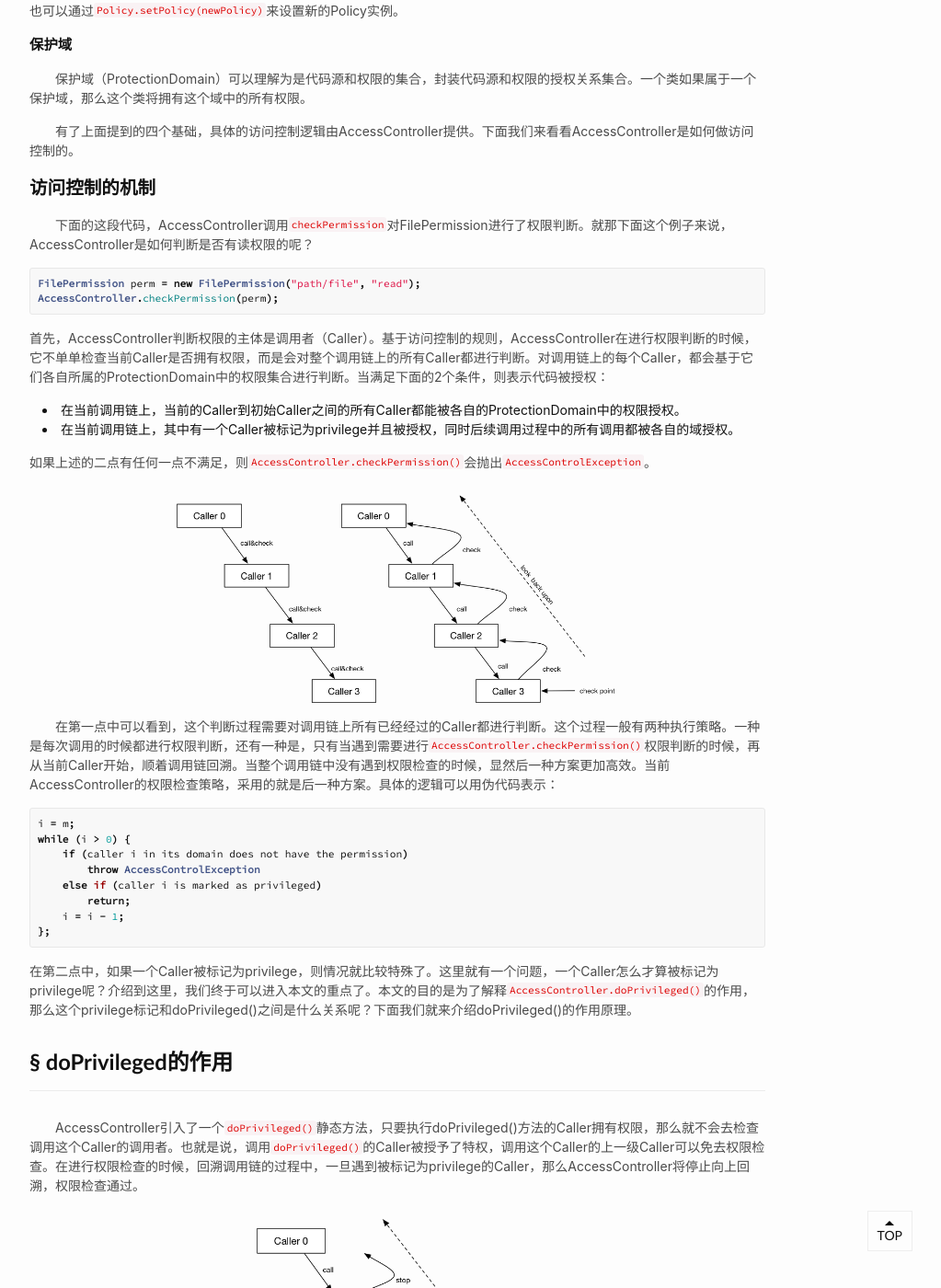
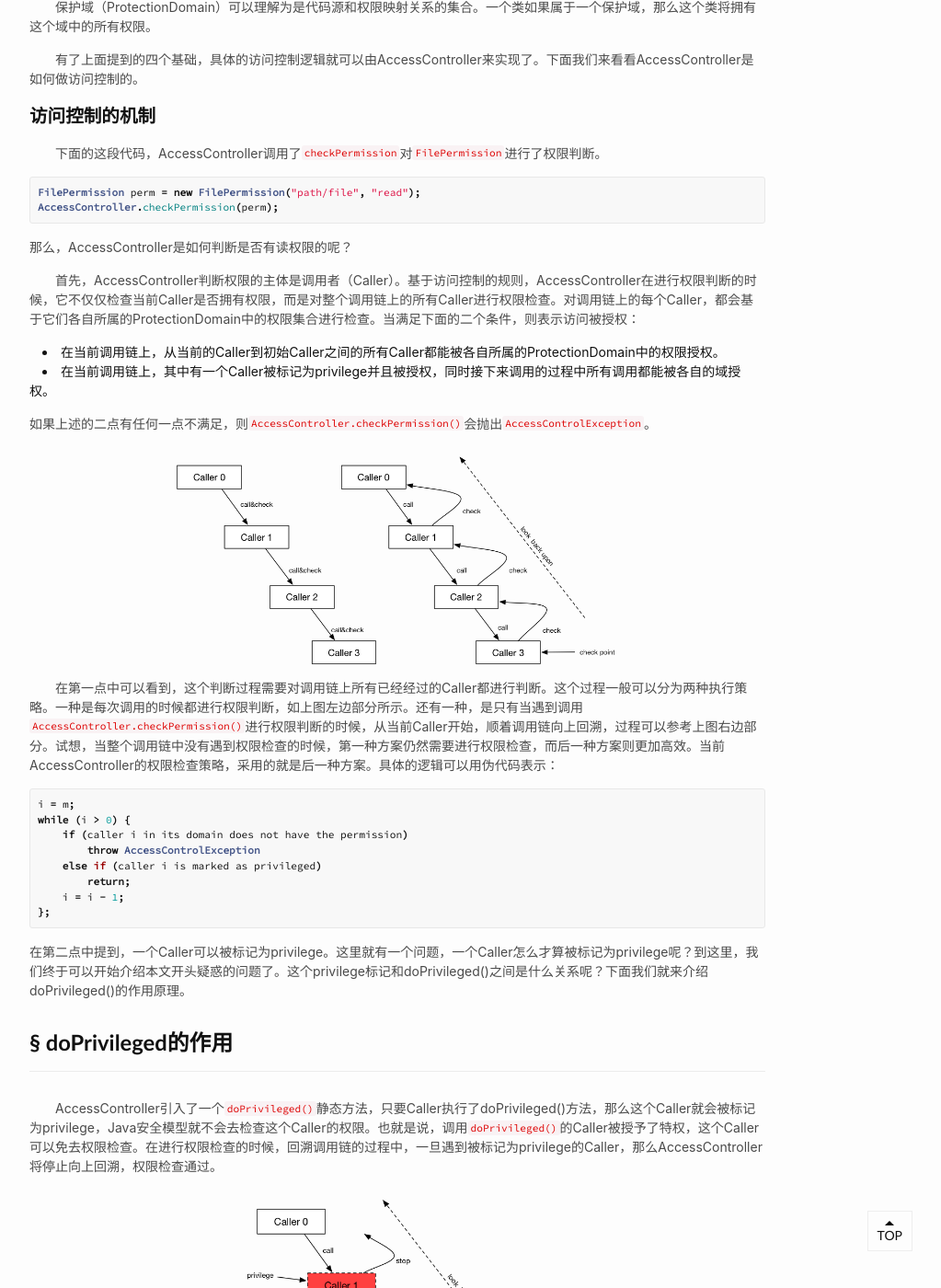
Before and after one commit to ddukee/ddukee.github.io, a Jekyll site: the page built from _posts/2019-08-15-AccessController的doPrivileged方法的作用.md, in a window 1280 px wide and 1400 px high, scrolled down 5812 px. Shown: the whole window at 92% size, without its empty margins (208-1231 px from the left). Built offline with Jekyll 4.4.1, drawn with Linux system fonts in a browser that asks for light colours; some web fonts are replaced; some of the changed text lies outside the part shown.

Commit message:
校对《AccessController.doPrivileged的作用》

```diff
--- a/_posts/2019-08-15-AccessController的doPrivileged方法的作用.md
+++ b/_posts/2019-08-15-AccessController的doPrivileged方法的作用.md
@@ -8,7 +8,9 @@
 ---
 
 ## 前言
-之前在看一些框架源码的时候，总是会遇到类似下面这样代码。每次遇到都不是很清楚`doPrivileged`方法的作用是什么。为了解答自己的疑惑，就去看了有关Java的安全相关的知识点，于是就有了这篇文章。
+之前在看一些框架源码的时候，总是会遇到类似下面这样的代码。每次遇到都不是很清楚`doPrivileged`方法的作用是什么。为了解答自己的疑惑，就去看了有关Java安全相关的知识点，于是就有了这篇文章。
+
+文本将从介绍Java安全模型开始，通过对Java安全模型的简单介绍，揭开`doPrivileged()`的面纱。
 
 {% highlight java %}
 AccessController.doPrivileged(
@@ -21,38 +23,36 @@
 );
 {% endhighlight %}
 
-文本将从Java的安全模型开始，通过对Java安全模型的简单介绍，揭开`doPrivileged()`的面纱。
-
 ## Java安全模型
 在开始介绍`doPrivileged()`的作用之前，我们有必要先了解下Java的安全模型。因为`doPrivileged()`方法是在Java的安全框架之下发挥作用的。
 
-Java语言随着互联网的兴起而逐步走向成熟。Java在设计之初就做了安全上的考虑，Java安全模型的设计需要考虑如何保证资源可以被Java程序安全的访问，并进行可控的授权。下面，我们将介绍Java的安全模型。
+Java语言随着互联网的兴起而逐步走向成熟，Java在设计之初就做了安全上的考虑。Java安全模型的设计需要考虑如何保证Java程序可以安全地访问资源，并进行可控的授权。下面，我们开始介绍Java的安全模型。
 
 ### 沙箱模型
-Java安全模型的最初版本（Java 1.0版本）是一个沙箱模型，沙箱模型提供一个非常受限的运行环境供应用程序运行。运行在沙箱中的程序没有权限访问操作系统的资源，比如文件、网络等等。这个版本的安全模型有效地将远程代码和本地代码隔离开，防止远程代码对本地计算机系统的破坏。
+Java安全模型的最初版本（Java 1.0版本）是一个沙箱模型。沙箱模型提供了一个非常受限的运行环境供应用程序运行。运行在沙箱中的程序没有访问操作系统资源的权限，比如访问文件、网络等等。这个版本的安全模型有效地将远程代码和本地代码隔离开，防止恶意的远程代码对本地计算机系统的破坏。
 
 ![JDK 1.0 沙箱模型](/assets/images/java_security_1.png){:width="50%" height="50%"}
 
-可以发现，沙箱模型的限制非常严格。严格的限制也给程序的功能扩展带来了障碍，当一些没有权限的代码希望访问系统资源的时候，由于沙箱模型的限制，将无法实现这个功能。所以，在后续的Java 1.1版本中，引入了安全策略，可以对代码的资源访问进行授权。
+虽然严格的限制可以防止系统被破话，但是这也给程序的功能扩展带来了障碍。当一些没有权限的代码希望访问系统资源的时候，沙箱模型的限制将阻碍这些功能的实现。所以，在后续的Java 1.1版本中，为了可以对代码的资源访问进行授权，引入了安全策略。
 
 ![JDK 1.1 沙箱模型](/assets/images/java_security_2.png){:width="50%" height="50%"}
 
-在Java 1.2中，又再次对Java的沙箱模型进行的改进。增加了代码签名机制。不管是远程代码还是本地代码，都会按照安全策略的配置，由类加载器加载到JVM中权限不同的运行空间，进行权限的差异化控制。
+在Java 1.2中，又再次对Java的沙箱模型进行了改进，增加了代码签名机制。不管是远程代码还是本地代码，都需要按照安全策略的配置，由类加载器加载到JVM中权限不同的运行空间，进行权限的差异化控制。
 
 ![JDK 1.2 沙箱模型](/assets/images/java_security_3.png){:width="60%" height="60%"}
 
 ### 域模型
-当前最新的Java安全模型，引入了域的概念。虚拟机会将所有代码加载到不同的域中。其中系统域负责和操作系统的资源进行交互。而各个应用域对系统资源的访问，通过系统域的代理实现受限得访问。JVM中的不同域包含了不同的权限，处于域中的类将拥有这个域包含的所有权限。
+在当前最新的Java安全模型中，引入了 **域（Domain）** 的概念。虚拟机会将所有代码加载到不同的域中。其中系统域负责和操作系统的资源进行交互，而各个应用域对系统资源的访问需要通过系统域的代理来实现受限访问。JVM中的不同域关联了不同的权限，处于域中的类将拥有这个域所包含的所有权限。
 
 ![域模型](/assets/images/java_security_4.png){:width="40%" height="40%"}
 
-由于当前Java的安全模型是使用域模型来实现的。所以，下面我们将介绍基于域模型的Java安全模型是如何进行权限访问控制的。
+由于当前Java的安全模型是使用域模型来实现的，所以，下面我们将介绍基于域模型的Java安全模型是如何进行权限访问控制的。
 
 ## SecurityManager
-`java.security.SecurityManager`是Java安全模型中很重要的一个API。正如其名，SecurityManager是一个管理器，它提供了一系列的API来实现权限的管理和控制。默认情况下，Java的安全模型是不启用的。
+`java.security.SecurityManager`是Java安全模型中很重要的一个API。正如其名，SecurityManager是一个管理器，它提供了一系列的API来实现权限的管理和控制。
 
 ### 启动
-默认情况下，安全管理器是没有安装的。为了使用Java的安全模型，需要通过初始化安全管理器（SecurityManager）来启动Java安全模型。
+默认情况下，Java的安全模型是不启用的。为了使用Java的安全模型，需要通过初始化安全管理器（SecurityManager）来启用Java安全模型。
 
 {% highlight java %}
 // 获取安全管理器，如果安全管理器未安装，则返回null
@@ -63,10 +63,10 @@
 }
 {% endhighlight %}
 
-没有按照安全管理器的情况下，调用`System.getSecurityManager()`返回的是null。通过`System.setSecurityManager(new SecurityManager())`可以初始化和安装一个安全管理器。
+没有安装安全管理器的情况下，调用`System.getSecurityManager()`返回的是`null`。通过`System.setSecurityManager(new SecurityManager())`可以安装和初始化一个安全管理器。
 
 ### 使用
-SecurityManager提供了一系列的API，供用户调用来做权限检查。由于篇幅原因，具体的API可以参考[JDK7](https://docs.oracle.com/javase/7/docs/api/java/lang/SecurityManager.html)文档，这里只是简单介绍下如何使用SecurityManager来对文件访问进行控制。SecurityManager的典型用法如下：
+**SecurityManager** 提供了一系列供用户调用的API来做权限检查。SecurityManager的典型用法如下：
 
 {% highlight java %}
 SecurityManager security = System.getSecurityManager();
@@ -75,7 +75,8 @@
 }
 {% endhighlight %}
 
-SecurityManager中包含了文件访问权限检查的API，可以用于对文件访问进行安全检查。
+鉴于篇幅原因，具体的API可以参考[JDK7](https://docs.oracle.com/javase/7/docs/api/java/lang/SecurityManager.html)文档，这里只是简单介绍下如何使用SecurityManager来对文件访问进行权限检查。
+
 {% highlight java %}
 /**
  * Throws a <code>SecurityException</code> if the
@@ -100,7 +101,8 @@
 public void checkRead(String file);
 {% endhighlight %}
 
-例子
+一个文件读权限检查的例子
+
 {% highlight java %}
 public class Test {
     public static void main(String ...args) throws Exception {
@@ -125,7 +127,7 @@
 	at org.learn.agent.security.ReadFile.main(ReadFile.java:15)
 {% endhighlight %}
 
-如果我们去看FileInputStream的构造方法，也可以看到类似上面的代码。
+如果我们去看`FileInputStream`的构造方法，也可以看到类似上面的代码。
 
 {% highlight java %}
 public FileInputStream(File file) throws FileNotFoundException {
@@ -139,7 +141,7 @@
 {% endhighlight %}
 
 ## AccessController
-SecurityManager提供了权限检查的API，但是如果你去看SecurityManager的源码，你会发现，实际的权限检查是委托给了AccessController这个类去做的。
+SecurityManager提供了权限检查的API，但是如果你去看SecurityManager的源码，你会发现，实际的权限检查是委托给了AccessController这个类去做的。AccessController本身不能被实例化，不过AccessController提供了一系列静态方法来进行权限检查、特权标记、获取权限访问控制上下文等操作。
 
 {% highlight java %}
 public void checkRead(String file) {
@@ -154,19 +156,17 @@
 
 可以看到，`checkRead`方法最终是调用了AccessController的`checkPermission`方法来进行文件权限检查，checkPermission的参数是一个`java.security.Permission`对象。
 
-AccessController本身不能被实例化，不同AccessController提供了一系列静态方法供用户来进行权限控制、特权标记、获取权限访问控制上下文操作。
-
 ### 实现访问控制的基础
 前面提到，Java当前采用的Java安全模型是域模型。在域模型中，为了实现权限控制，涉及到一些概念，包括：
 1. 代码源(code source)：加载Java类的地址
 2. 权限（permission）：封装特定操作的请求
 3. 策略（policy）：授权的规则
-4. 保护域（protection domain）：封装代码和代码拥有的权限
+4. 保护域（protection domain）：封装代码和代码所拥有的权限
 
 ![访问控制元素](/assets/images/java_security_5.png){:width="50%" height="50%"}
 
 #### 代码源
-代码源表示类的来源URL地址，包括类的前面信息。代码源由类加载器负责创建和管理。
+代码源表示类的来源URL地址，代码源由类加载器负责创建和管理。
 
 {% highlight java %}
 /**
@@ -189,10 +189,10 @@
 {% endhighlight %}
 
 #### 权限
-Permission是权限的对象表示，AccessController通过对Permission的判断来处理权限控制。Permission是一个抽象类，不同的权限有具体的Permission实现，关于permission对象的详细信息可以参看文档 [Permission](https://docs.oracle.com/javase/6/docs/technotes/guides/security/permissions.html)。
+权限使用Permission表示，AccessController通过对Permission的判断来进行权限控制。Permission是一个抽象类，不同的权限有具体的Permission实现。关于permission对象的详细信息可以参看文档 [Permission](https://docs.oracle.com/javase/6/docs/technotes/guides/security/permissions.html)。
 
 #### 策略
-AccessController通过安全策略（Policy）获取到如何控制一个代码源的具体访问权限。Java默认的策略文件位于`${JAVA_HOME}/jre/lib/security/java.policy`。当然，也可以通过在启动JVM的时候，通过`-Djava.security.policy=policy_filename`来指定安全策略文件。安全策略文件的格式一般如下：
+AccessController使用安全策略（Policy）表示一个代码源的具体访问规则。JVM默认的策略文件位于`${JAVA_HOME}/jre/lib/security/java.policy`。当然，也可以在启动JVM的时候通过`-Djava.security.policy=policy_filename`来指定安全策略文件。安全策略文件的格式一般如下：
 
 {% highlight text %}
 grant codebase {
@@ -200,39 +200,40 @@
 };
 {% endhighlight %}
 
-其中codebase是代码加载的URL路径，如果是本地文件，可以用`file:`来表示，支持相对路径和绝对路径。相对路径表示相对于当前JVM运行的工作目录。codebase如果以目录结尾，则表示这个目录下的所有类文件，如果以非目录结尾，则表示这是一个jar包。
+其中`codebase`是代码加载的URL路径，如果是本地文件，可以用`file:`来表示，支持相对路径和绝对路径。相对路径表示相对于当前JVM运行的工作目录。`codebase`如果以目录结尾，则表示这个目录下的所有类文件；如果以文件结尾，则表示这是一个jar包。
 
 1. `file:path/to/classes/dir/` 表示当前工作目录下的class目录
 2. `file:/path/to/classes/foo.jar` 表示根目录（unix环境）下的jar包
 3. `file://path/to/classes/dir/` 和1一样
 4. `file:///path/to/classes/foo.jar` 和2一样
 
-codebase可以使用变量来作为占位符，比如 `file:${ {java.ext.dirs} }/*`。
+codebase可以使用变量，比如 `file:${ {java.ext.dirs} }/*`。
 
-Java的通过Policy来封装策略，在一个JVM实例中，只能存在一个Policy实例。可以通过`Policy.getPolicy()`获取策略对象，也可以通过`Policy.setPolicy(newPolicy)`来设置新的Policy实例。
+Java的通过Policy来封装策略，在一个JVM实例中，只能存在一个Policy实例。通过`Policy.getPolicy()`可以获取策略对象，也可以通过`Policy.setPolicy(newPolicy)`来设置新的Policy实例。
 
 #### 保护域
-保护域（ProtectionDomain）可以理解为是代码源和权限的集合，封装代码源和权限的授权关系集合。一个类如果属于一个保护域，那么这个类将拥有这个域中的所有权限。
+保护域（ProtectionDomain）可以理解为是代码源和权限映射关系的集合。一个类如果属于一个保护域，那么这个类将拥有这个域中的所有权限。
 
-有了上面提到的四个基础，具体的访问控制逻辑由AccessController提供。下面我们来看看AccessController是如何做访问控制的。
+有了上面提到的四个基础，具体的访问控制逻辑就可以由AccessController来实现了。下面我们来看看AccessController是如何做访问控制的。
 
 ### 访问控制的机制
 
-下面的这段代码，AccessController调用`checkPermission`对FilePermission进行了权限判断。就那下面这个例子来说，AccessController是如何判断是否有读权限的呢？
+下面的这段代码，AccessController调用了`checkPermission`对`FilePermission`进行了权限判断。
 {% highlight java %}
 FilePermission perm = new FilePermission("path/file", "read");
 AccessController.checkPermission(perm);
 {% endhighlight %}
+那么，AccessController是如何判断是否有读权限的呢？
 
-首先，AccessController判断权限的主体是调用者（Caller）。基于访问控制的规则，AccessController在进行权限判断的时候，它不单单检查当前Caller是否拥有权限，而是会对整个调用链上的所有Caller都进行判断。对调用链上的每个Caller，都会基于它们各自所属的ProtectionDomain中的权限集合进行判断。当满足下面的2个条件，则表示代码被授权：
-1. 在当前调用链上，当前的Caller到初始Caller之间的所有Caller都能被各自的ProtectionDomain中的权限授权。
-2. 在当前调用链上，其中有一个Caller被标记为privilege并且被授权，同时后续调用过程中的所有调用都被各自的域授权。
+首先，AccessController判断权限的主体是调用者（Caller）。基于访问控制的规则，AccessController在进行权限判断的时候，它不仅仅检查当前Caller是否拥有权限，而是对整个调用链上的所有Caller进行权限检查。对调用链上的每个Caller，都会基于它们各自所属的ProtectionDomain中的权限集合进行检查。当满足下面的二个条件，则表示访问被授权：
+1. 在当前调用链上，从当前的Caller到初始Caller之间的所有Caller都能被各自所属的ProtectionDomain中的权限授权。
+2. 在当前调用链上，其中有一个Caller被标记为privilege并且被授权，同时接下来调用的过程中所有调用都能被各自的域授权。
 
 如果上述的二点有任何一点不满足，则`AccessController.checkPermission()`会抛出`AccessControlException`。
 
 ![访问控制元素](/assets/images/java_security_6.png){:width="60%" height="60%"}
 
-在第一点中可以看到，这个判断过程需要对调用链上所有已经经过的Caller都进行判断。这个过程一般有两种执行策略。一种是每次调用的时候都进行权限判断，还有一种是，只有当遇到需要进行`AccessController.checkPermission()`权限判断的时候，再从当前Caller开始，顺着调用链回溯。当整个调用链中没有遇到权限检查的时候，显然后一种方案更加高效。当前AccessController的权限检查策略，采用的就是后一种方案。具体的逻辑可以用伪代码表示：
+在第一点中可以看到，这个判断过程需要对调用链上所有已经经过的Caller都进行判断。这个过程一般可以分为两种执行策略。一种是每次调用的时候都进行权限判断，如上图左边部分所示。还有一种，是只有当遇到调用`AccessController.checkPermission()`进行权限判断的时候，从当前Caller开始，顺着调用链向上回溯，过程可以参考上图右边部分。试想，当整个调用链中没有遇到权限检查的时候，第一种方案仍然需要进行权限检查，而后一种方案则更加高效。当前AccessController的权限检查策略，采用的就是后一种方案。具体的逻辑可以用伪代码表示：
 
 {% highlight java %}
 i = m;
@@ -245,11 +246,11 @@
 };
 {% endhighlight %}
 
-在第二点中，如果一个Caller被标记为privilege，则情况就比较特殊了。这里就有一个问题，一个Caller怎么才算被标记为privilege呢？介绍到这里，我们终于可以进入本文的重点了。本文的目的是为了解释`AccessController.doPrivileged()`的作用，那么这个privilege标记和doPrivileged()之间是什么关系呢？下面我们就来介绍doPrivileged()的作用原理。
+在第二点中提到，一个Caller可以被标记为privilege。这里就有一个问题，一个Caller怎么才算被标记为privilege呢？到这里，我们终于可以开始介绍本文开头疑惑的问题了。这个privilege标记和doPrivileged()之间是什么关系呢？下面我们就来介绍doPrivileged()的作用原理。
 
 ## doPrivileged的作用
 
-AccessController引入了一个`doPrivileged()`静态方法，只要执行doPrivileged()方法的Caller拥有权限，那么就不会去检查调用这个Caller的调用者。也就是说，调用`doPrivileged()`的Caller被授予了特权，调用这个Caller的上一级Caller可以免去权限检查。在进行权限检查的时候，回溯调用链的过程中，一旦遇到被标记为privilege的Caller，那么AccessController将停止向上回溯，权限检查通过。
+AccessController引入了一个`doPrivileged()`静态方法，只要Caller执行了doPrivileged()方法，那么这个Caller就会被标记为privilege，Java安全模型就不会去检查这个Caller的权限。也就是说，调用`doPrivileged()`的Caller被授予了特权，这个Caller可以免去权限检查。在进行权限检查的时候，回溯调用链的过程中，一旦遇到被标记为privilege的Caller，那么AccessController将停止向上回溯，权限检查通过。
 
 ![访问控制元素](/assets/images/java_security_7.png){:width="42%" height="42%"}
 
@@ -280,7 +281,7 @@
 }
 {% endhighlight %}
 
-PrivilegedAction是一个接口，只有一个`run`方法。`doPrivileged(PrivilegedAction<T> action)`支持一个PrivilegedAction类型的参数，当Caller被启动特权后会执行PrivilegedAction的run方法，返回`run()`方法的返回值。
+PrivilegedAction是一个接口，只有一个`run`方法。`doPrivileged(PrivilegedAction<T> action)`支持一个`PrivilegedAction`类型的参数，当Caller被标记特权后会执行PrivilegedAction的`run`方法，返回`run()`方法的返回值。
 
 {% highlight java %}
 public interface PrivilegedAction<T> {
@@ -352,7 +353,7 @@
 
 ## 例子
 
-下面我们通过FilePermission的例子来演示。首先我们创建两个类：Main和ReadFile
+下面我们通过FilePermission的例子来演示。首先我们创建两个类：Main.java和FileReader.java
 
 {% highlight java %}
 // Main
@@ -396,7 +397,7 @@
     └── foo.txt
 {% endhighlight %}
 
-现在，我们在不进行任何权限配置的情况下，执行Main的`main()`方法，会发现抛出java.security.AccessControlException，提示没有对`test/foo.txt`的读权限。
+现在，我们在没有使用任何策略文件的情况下，执行Main的`main()`方法，会发现抛出了`java.securit.AccessControlException`异常，提示没有对`test/foo.txt`的读权限。
 
 {% highlight text %}
 $ java -cp output Main
@@ -411,7 +412,7 @@
 	at Main.main(Main.java:10)
 {% endhighlight %}
 
-现在，我们创建一个policy文件my.policy，为了让我们的类有读的权限，我们在这个policy文件中定义如下策略：
+现在，我们创建一个policy文件`my.policy`，为了让我们的类有读的权限，我们在这个policy文件中定义如下策略：
 
 {% highlight java %}
 grant codebase "file:./output/" {
@@ -419,7 +420,7 @@
 };
 {% endhighlight %}
 
-这个策略文件表示所有从目录`output`中加载的类都有对`test`目录下文件的读权限。现在，我们加上JVM参数 `-Djava.security.policy=my.policy`再看下，可以发现代码可以正常运行了。
+这个策略文件表示所有从目录`output`中加载的类都有对`test`目录下文件的读权限。现在，我们加上JVM参数 `-Djava.security.policy=my.policy`再运行程序，可以发现代码可以正常运行了。
 
 {% highlight text %}
 $ tree
@@ -436,7 +437,7 @@
 test/foo.txt
 {% endhighlight %}
 
-下面，我再调整下代码。看看doPrivileged的作用。为了演示doPrivileged的作用，我们可以把刚才的两个类放到不同的目录下，然后对其中一个类进行授权，另一个类不授权，观察doPrivileged是否生效。
+下面，我再调整下代码来演示doPrivileged的作用。我们先把刚才的两个类放到不同的目录下，然后对其中一个类进行授权，另一个类不授权，观察doPrivileged是否生效。
 
 {% highlight java %}
 import java.security.AccessController;
@@ -458,7 +459,7 @@
 }
 {% endhighlight %}
 
-授权文件my.policy如下：
+授权文件`my.policy`如下：
 
 {% highlight java %}
 grant codebase "file:./output/" {
@@ -502,17 +503,19 @@
 	at Main.main(Main.java:9)
 {% endhighlight %}
 
-现在，我们对FileReader授权：
+现在，我们对FileReader类授权：
 
 {% highlight text %}
 $ java -cp .:output -Djava.security.policy=my.policy Main
 test/foo.txt
 {% endhighlight %}
 
-可以看到，虽然我们只是对FileReader授权了，但是由于doPrivileged()的作用，我们仍旧可以安全得调用FileReader的read方法。
-
-`AccessController.doPrivileged`机制的存在，可以允许我们在自己的代码没有授权，而调用模块代码被授权的情况下进行受限资源的访问。试想，如果没有这种特权机制，而我们又需要调用一个访问受限资源的模块。这个时候，我们需要对自己的代码也授予相同的权限（或者说，需要整个调用链路上的所有调用者都需要授权）才能成功地调用模块的代码。这在一定程度上也是对权限粒度的控制，不至于权限放的太开。
+可以看到，虽然我们只是对FileReader进行了授权，但是由于`doPrivileged()`的作用，我们仍然可以安全得调用FileReader的`read`方法。
 
 ## 总结
 
-通过对Java安全模型的介绍，我们已经基本解释了`AccessController.doPrivileged()`的作用。后面在阅读类似源码的时候，也知道这么做的意图是什么。
+`AccessController.doPrivileged`机制的存在，可以允许我们在自己的代码没有授权，而调用模块代码被授权的情况下进行受限资源的访问。
+
+试想，如果没有这种特权机制，而我们又需要调用一个访问受限资源的模块。为了实现这个功能，我们就需要对自己的代码也授予相同的权限（或者说，需要整个调用链路上的所有调用者都进行授权）才能成功地调用该模块的代码。而通过`AccessController.doPrivileged`机制，可以简化这个流程。这在一定程度上也是对权限粒度的控制，不至于权限放的太开。
+
+通过对Java安全模型的介绍，我们已经基本解释了`AccessController.doPrivileged()`的作用。后面在阅读类似源码的时候就可以做到心中有数。
```
Also changed, not shown: other parts of _posts/2019-08-15-AccessController的doPrivileged方法的作用.md (+2 -2 lines).
